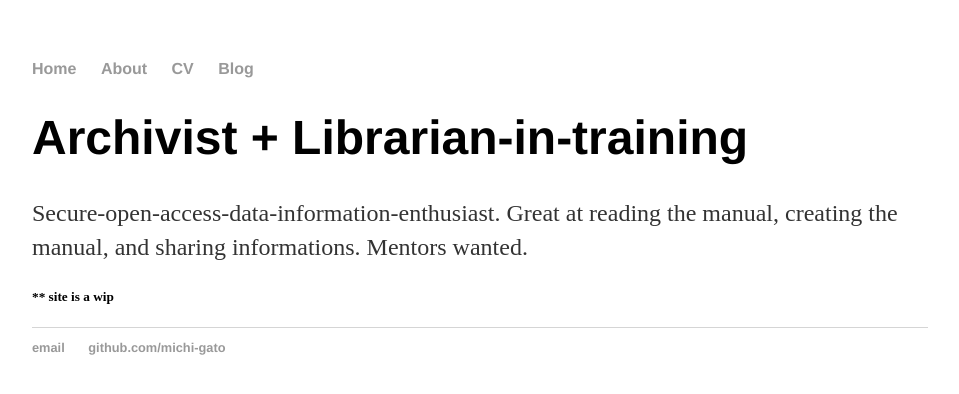
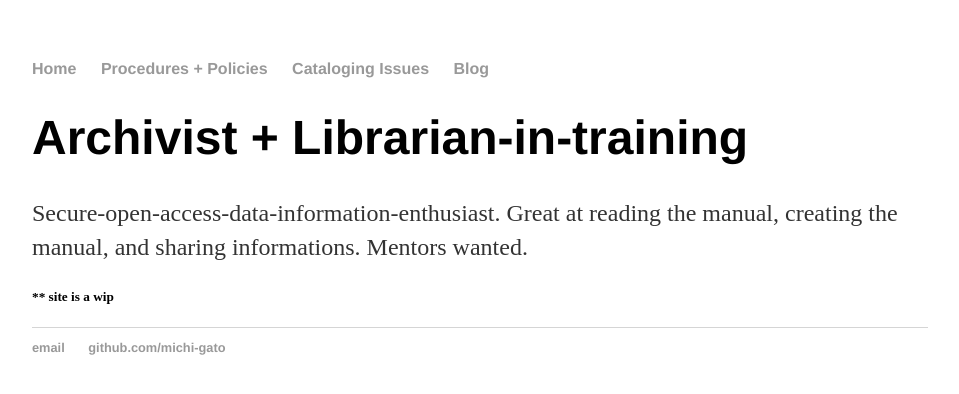
Before and after one commit to cat-alog/cat-alog.github.io, a Jekyll site: the page built from index.html, in a window 1280 px wide. Shown: the top 394 px of the page, without its empty margins (160-1119 px from the left). Built offline with Jekyll 4.4.1, drawn with Linux system fonts in a browser that asks for light colours.

Commit message:
Update default.html

```diff
--- a/_layouts/default.html
+++ b/_layouts/default.html
@@ -9,12 +9,9 @@
 			<nav>
 	    		<ul>
 	        		<li><a href="/">Home</a></li>
-		        	<!-- link to gif today 2018-02-01 but relink to About page when am something -->
-				<li><a href="https://twitter.com/snewyuen">About</a></li>
-	        		<!-- link to linkedin today 2018-02-01 but relink back to "/cv" when has better -->
-				<li><a href="https://www.linkedin.com/in/srahnguyen/">CV</a></li>
-	        		<!-- link to twitter today 2018-02-01 but relink back to "/blog" when starting to do real posts -->
-				<li><a href="/blog">Blog</a></li>
+				    	<li><a href="/summary">Procedures + Policies</a></li>
+		        		<li><a href="/issues">Cataloging Issues</a></li>
+					<li><a href="/blog">Blog</a></li>
 	    		</ul>
 			</nav>
 			<div class="container">
@@ -24,7 +21,7 @@
 			</div><!-- /.container -->
 			<footer>
 	    		<ul>
-	        		<li><a href="mailto: srah.nguyen@gmail.com">email</a></li>
+	        		<li><a href="mailto: cataloging@library.edu">email</a></li>
 	        		<li><a href="https://github.com/michi-gato">github.com/michi-gato</a></li>
 				</ul>
 			</footer>
```
